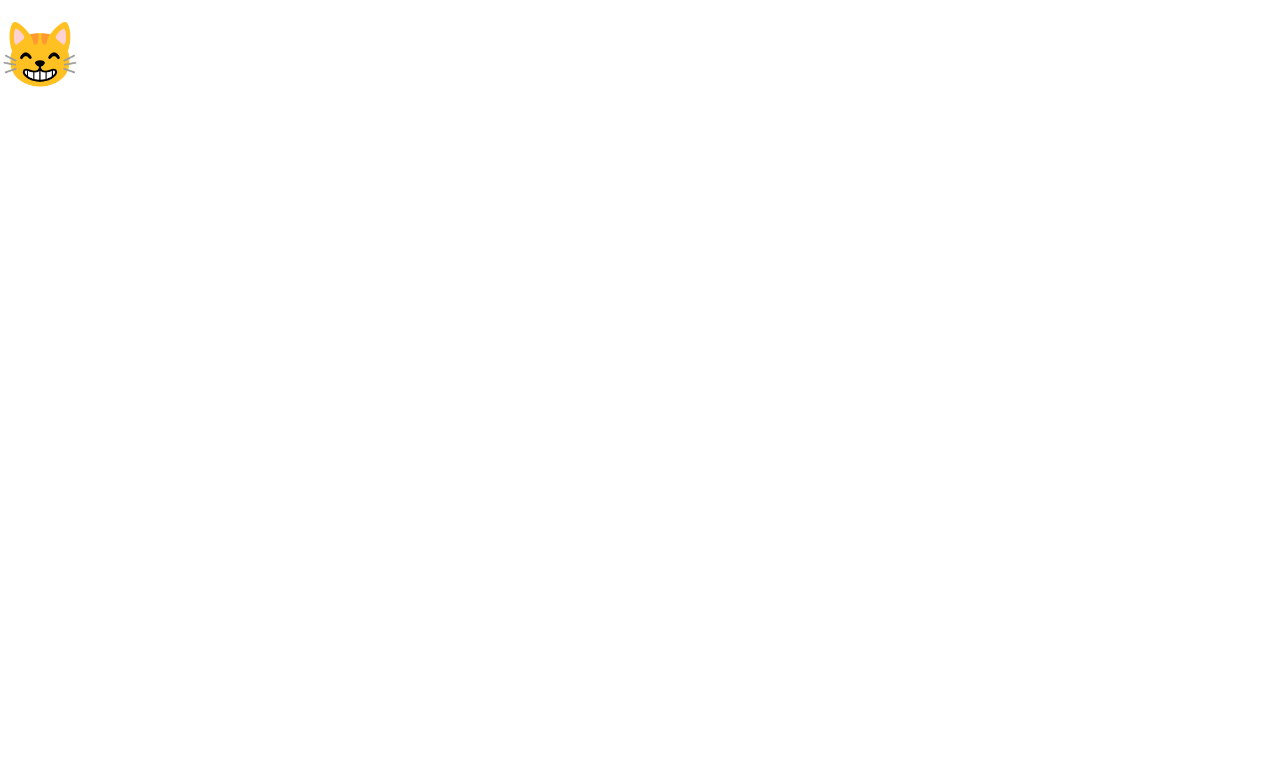
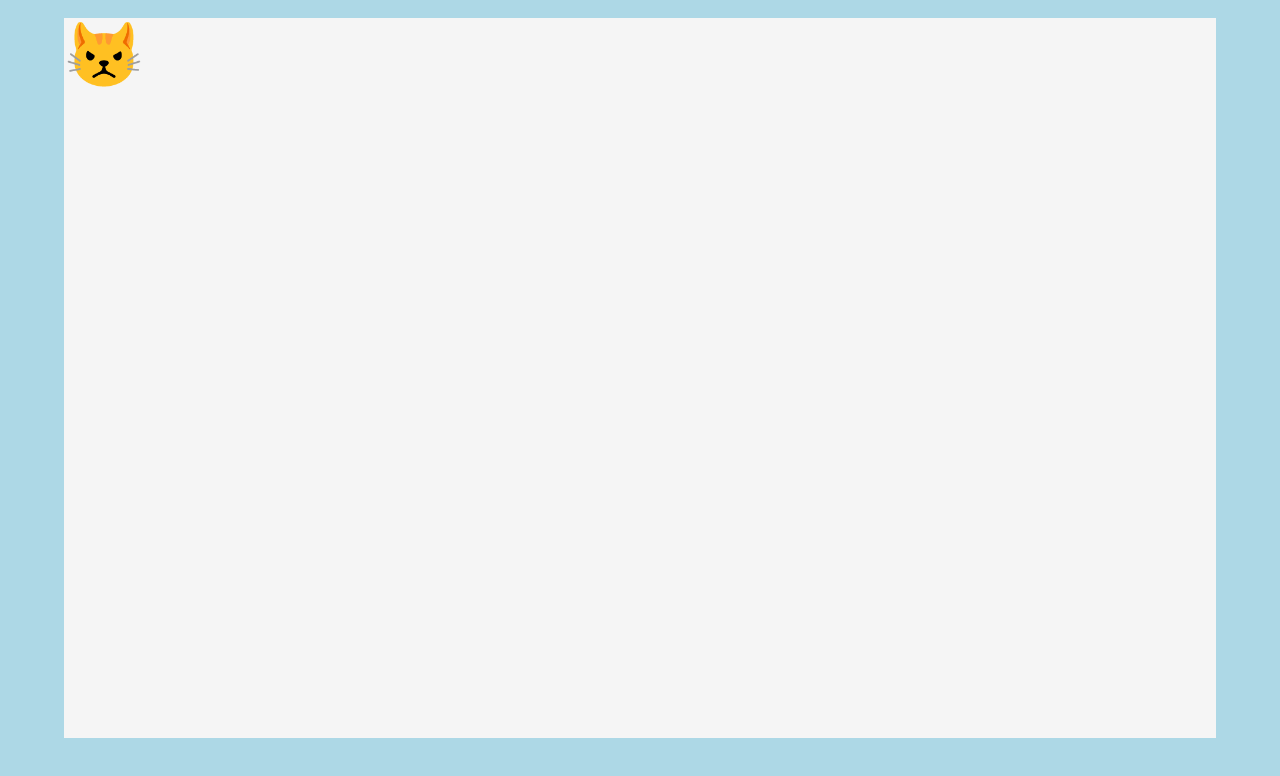
Before and after one commit to bushblade/move-the-logo, a React (Create React App) app: page / in a window 1280 px wide. Shown: the top 776 px of the page. Built offline with nearby package versions, Linux system fonts and the light colour scheme.

Commit message:
The cat is happy when it moves

```diff
--- a/src/App.js
+++ b/src/App.js
@@ -1,15 +1,17 @@
-import React, { useState, useRef, useEffect } from 'react'
+import React, { useState, useRef, useEffect, useCallback } from 'react'
 
 // import { ReactComponent } from './logo.svg'
 import { useElementSize } from './hooks'
-import { GlobalStyle } from './styled'
+import { GlobalStyle, HiddenInput, Arena } from './styled'
+import { getSize } from './helpers'
 
 function App() {
   const [position, setPosition] = useState({ x: 0, y: 0 })
-  const speed = 10
+  const [size, arenaRef] = useElementSize()
+  const speed = 12
 
   const inputRef = useRef()
-  const [size, elementRef] = useElementSize()
+  const catRef = useRef()
 
   const [keypress, setKeyPress] = useState({
     ArrowDown: false,
@@ -19,55 +21,67 @@ function App() {
   })
 
   const handleKeyDown = e => {
-    if (!keypress[e.key]) setKeyPress({ ...keypress, [e.key]: true })
+    if (!keypress[e.key] && keypress.hasOwnProperty(e.key)) {
+      setKeyPress({ ...keypress, [e.key]: true })
+    }
   }
-  const handleKeyUp = e => setKeyPress({ ...keypress, [e.key]: false })
+
+  const handleKeyUp = e => {
+    if (keypress.hasOwnProperty(e.key)) {
+      setKeyPress({ ...keypress, [e.key]: false })
+    }
+  }
+  const isMoving = useCallback(() => Object.values(keypress).some(val => val), [keypress])
 
   // update position with setInterval but only if a key is being pressed.
   useEffect(() => {
     inputRef.current.focus()
     let interval = setInterval(() => {
-      if (Object.values(keypress).some(val => val)) {
+      // if some keys are currently being pressed.
+      if (isMoving()) {
         const { ArrowDown, ArrowUp, ArrowLeft, ArrowRight } = keypress
         const { width, height } = size
+        const catSize = getSize(catRef.current)
+        const catWidth = catSize.width + 7
+        const catHeight = catSize.height + 10
         let newPosition = { ...position }
-        if (ArrowDown && position.y < height - 100) newPosition.y = position.y + speed
+        if (ArrowDown && position.y < height - catHeight) newPosition.y = position.y + speed
         if (ArrowUp && position.y > 0) newPosition.y = position.y - speed
         if (ArrowLeft && position.x > 0) newPosition.x = position.x - speed
-        if (ArrowRight && position.x < width - 100) newPosition.x = position.x + speed
+        if (ArrowRight && position.x < width - catWidth) newPosition.x = position.x + speed
         setPosition(newPosition)
       }
     }, 10)
     // clear the interval if no arrow keys have been pressed
     const clear = () => clearInterval(interval)
-    if (!Object.values(keypress).some(val => val)) clear()
+    if (!isMoving()) clear()
     return clear
-  }, [position, keypress, size])
+  }, [position, keypress, size, isMoving])
 
   return (
     <>
       <GlobalStyle />
-      <input
+      <HiddenInput
         type="text"
-        style={{ height: 0, width: 0, opacity: 0 }}
         ref={inputRef}
         onBlur={() => inputRef.current.focus()}
         onKeyDown={handleKeyDown}
         onKeyUp={handleKeyUp}
       />
-      <div style={{ width: '100vw', height: '100vh' }} ref={elementRef}>
+      <Arena ref={arenaRef}>
         <span
           role="img"
           aria-label="cat"
+          ref={catRef}
           style={{
             fontSize: '4rem',
             position: 'absolute',
             transform: `translate3d(${position.x}px,${position.y}px,0)`
           }}
         >
-          😸
+          {isMoving() ? '😸' : '😾'}
         </span>
-      </div>
+      </Arena>
     </>
   )
 }
--- /dev/null
+++ b/src/helpers.js
@@ -0,0 +1,4 @@
+export const getSize = node => ({
+  width: node.getBoundingClientRect().width,
+  height: node.getBoundingClientRect().height
+})
--- a/src/hooks.js
+++ b/src/hooks.js
@@ -1,4 +1,5 @@
 import { useState, useEffect, useCallback } from 'react'
+import { getSize } from './helpers'
 
 export const useElementSize = () => {
   const [size, setSize] = useState({ width: 100, height: 100 })
@@ -14,16 +15,8 @@ export const useElementSize = () => {
     [resized]
   )
 
-  function getSize(node) {
-    return {
-      width: node.getBoundingClientRect().width,
-      height: node.getBoundingClientRect().height
-    }
-  }
-
   useEffect(() => {
     const handleResize = e => setResized(true)
-
     window.addEventListener('resize', handleResize)
     return () => window.removeEventListener('resize', handleResize)
   }, [])
--- a/src/styled.js
+++ b/src/styled.js
@@ -1,12 +1,24 @@
-import { createGlobalStyle } from 'styled-components'
+import styled, { createGlobalStyle } from 'styled-components'
 
 export const GlobalStyle = createGlobalStyle`
  * {
    box-sizing: border-box;
  }
-  html,body {
+  body {
     margin: 0;
     padding: 0;
     overflow-x: hidden;
+    background: lightblue;
   }
 `
+export const HiddenInput = styled.input`
+  height: 0;
+  width: 0;
+  opacity: 0;
+`
+export const Arena = styled.div`
+  width: 90vw;
+  height: 90vh;
+  margin: auto;
+  background: whitesmoke;
+`
```
